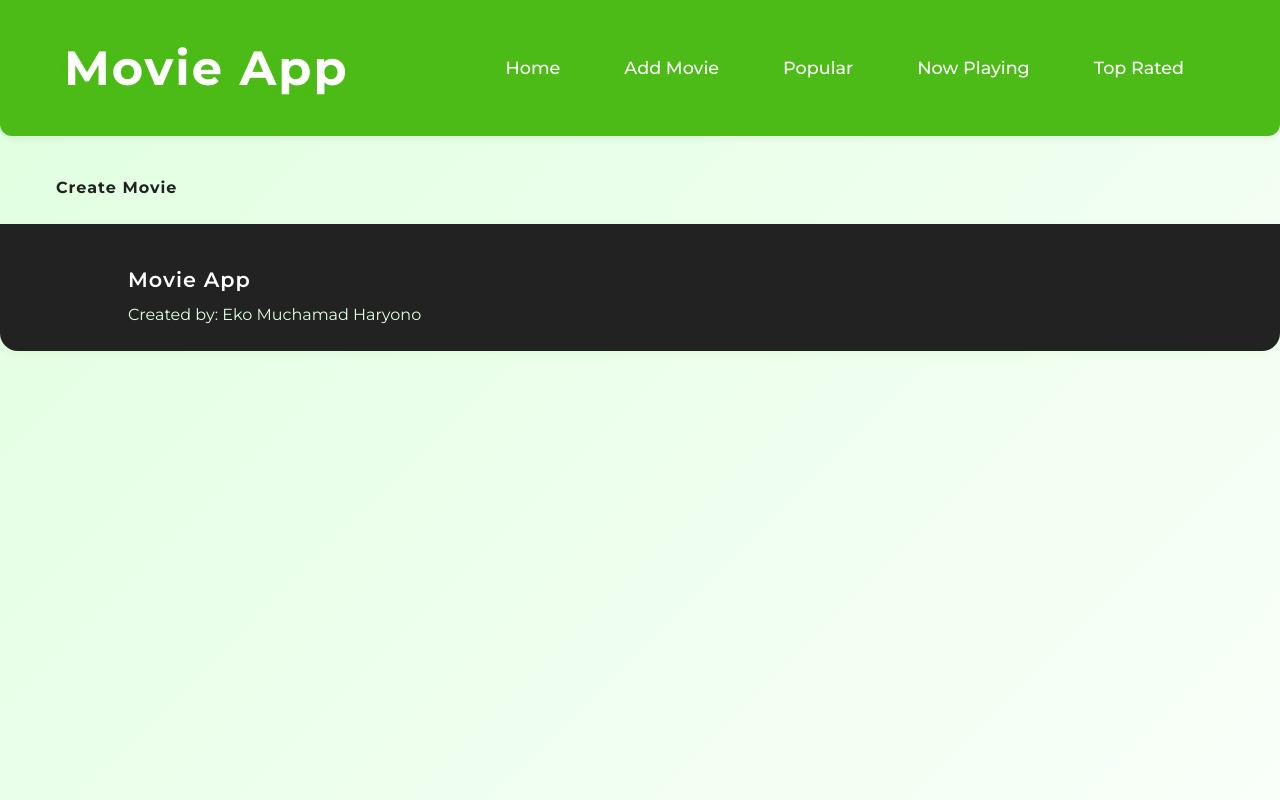
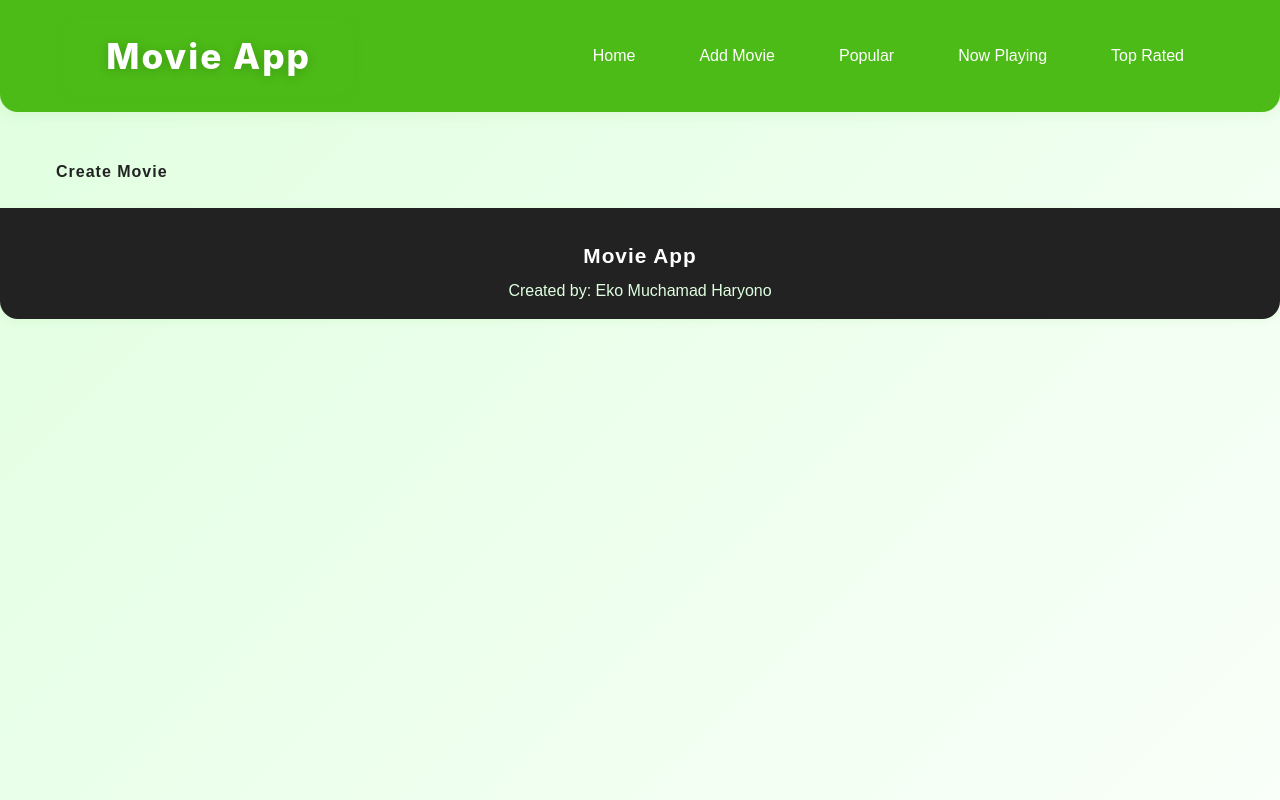
Before and after one commit to ekomh170/movie-app-vite-deploy-eko, a React (Vite) app: page /add-movie in a window 1280 px wide. Built offline with nearby package versions, Linux system fonts and the light colour scheme.

Commit message:
Start Tugas 4 Frontend - Ganti CSS Modules dengan styled-components pada komponen Footer, Hero, dan Navbar dan tambahkan komponen Button menggunakan styled-components.

```diff
--- a/src/GlobalStyle.js
+++ b/src/GlobalStyle.js
@@ -18,16 +18,6 @@ const GlobalStyle = createGlobalStyle`
     color: #222;
     min-width: 320px;
     min-height: 100vh;
-  }
-
-  a {
-    font-weight: 500;
-    color: #4cbb17;
-    text-decoration: none;
-    transition: color 0.2s;
-  }
-  a:hover {
-    color: #39ff12;
   }
 
   h1, h2, h3, h4, h5, h6 {
--- a/src/components/Footer/Footer.jsx
+++ b/src/components/Footer/Footer.jsx
@@ -1,15 +1,32 @@
-import styles from './Footer.module.css';
+import styled from 'styled-components';
+
+const FooterWrapper = styled.footer`
+    width: 100%;
+    background: #222;
+    color: #fff;
+    padding: 2rem 1rem 1rem 1rem;
+    border-radius: 0 0 18px 18px;
+    box-shadow: 0 2px 8px rgba(76, 187, 23, 0.08);
+    text-align: center;
+`;
+const FooterTitle = styled.h2`
+    margin-bottom: 0.5rem;
+    font-size: 1.3rem;
+    font-weight: 600;
+    color: #fff;
+`;
+const FooterAuthor = styled.p`
+    margin-bottom: 0;
+    font-size: 1rem;
+    color: #e0ffe0;
+`;
 
 function Footer() {
     return (
-        <div className={styles.container}>
-            <footer className={styles.footer}></footer>
-            <h2 className={styles.footer__title}>Movie App</h2>
-            <p className={styles.footer__author}>
-                Created by: Eko Muchamad Haryono
-            </p>
-        </div>
+        <FooterWrapper>
+            <FooterTitle>Movie App</FooterTitle>
+            <FooterAuthor>Created by: Eko Muchamad Haryono</FooterAuthor>
+        </FooterWrapper>
     );
 }
-
 export default Footer;
--- a/src/components/Hero/Hero.jsx
+++ b/src/components/Hero/Hero.jsx
@@ -1,7 +1,54 @@
-// Import hook React dan CSS module
+// Import hook React dan styled-components
 import { useEffect, useState } from 'react';
-import styles from './Hero.module.css';
-import Button from '../Button/Button';
+import styled from 'styled-components';
+import Button from '../UI/Button/Button';
+
+// Styled components
+const HeroWrapper = styled.section`
+    max-width: 1200px;
+    margin: 0 auto;
+    padding: 2rem;
+    display: flex;
+    flex-direction: row;
+    align-items: center;
+    justify-content: space-between;
+    gap: 2rem;
+    flex-wrap: wrap;
+`;
+const HeroLeft = styled.div`
+    flex: 1;
+    min-width: 300px;
+`;
+const HeroRight = styled.div`
+    flex: 1;
+    min-width: 300px;
+    text-align: center;
+`;
+const HeroTitle = styled.h2`
+    font-size: 2.4rem;
+    color: #222;
+    margin-bottom: 1rem;
+    font-weight: 700;
+    letter-spacing: 1px;
+`;
+const HeroGenre = styled.h3`
+    font-size: 1.1rem;
+    color: #4cbb17;
+    margin-bottom: 1rem;
+    font-weight: 500;
+`;
+const HeroDesc = styled.p`
+    font-size: 1.05rem;
+    color: #444;
+    margin-bottom: 1.5rem;
+    line-height: 1.6;
+`;
+const HeroImage = styled.img`
+    width: 100%;
+    max-width: 400px;
+    border-radius: 16px;
+    box-shadow: 0 4px 16px rgba(0, 0, 0, 0.12);
+`;
 
 function Hero() {
     // State untuk menyimpan data movie
@@ -21,40 +68,32 @@ function Hero() {
 
     // Jika movie belum dimuat, tampilkan loading
     if (!movie) {
-        return <div className={styles.container}>Loading...</div>;
+        return <HeroWrapper>Loading...</HeroWrapper>;
     }
 
     // Jika movie sudah ada, tampilkan informasi film
     return (
-        <div className={styles.container}>
-            <section className={styles.hero}>
-                <div className={styles.hero__left}>
+        <HeroWrapper>
+            <HeroLeft>
                 {/* Judul film */}
-                    <h2 className={styles.hero__title}>{movie.Title}</h2>
+                <HeroTitle>{movie.Title}</HeroTitle>
 
                 {/* Genre film */}
-                    <h3 className={styles.hero__genre}>Genre: {movie.Genre}</h3>
+                <HeroGenre>Genre: {movie.Genre}</HeroGenre>
 
                 {/* Deskripsi film */}
-                    <p className={styles.hero__description}>{movie.Plot}</p>
+                <HeroDesc>{movie.Plot}</HeroDesc>
 
                 {/* Tombol "Watch" (belum ada aksi) */}
-                    <Button variant="primary">Watch</Button>
-                    {/* <Button variant="primary" full>
+                <Button variant="primary" size="md">
                     Watch
-                    </Button> */}
-                </div>
-
-                <div className={styles.hero__right}>
+                </Button>
+            </HeroLeft>
+            <HeroRight>
                 {/* Gambar poster film */}
-                    <img
-                        className={styles.hero__image}
-                        src={movie.Poster}
-                        alt={movie.Title}
-                    />
-                </div>
-            </section>
-        </div>
+                <HeroImage src={movie.Poster} alt={movie.Title} />
+            </HeroRight>
+        </HeroWrapper>
     );
 }
 
--- a/src/components/Navbar/Navbar.jsx
+++ b/src/components/Navbar/Navbar.jsx
@@ -1,56 +1,136 @@
 import { Link } from 'react-router-dom';
-import styles from './Navbar.module.css';
+import styled from 'styled-components';
+
+const NavbarWrapper = styled.nav`
+    width: 100%;
+    background: ${({ theme }) => theme.colors.primary};
+    color: #fff;
+    box-shadow: 0 2px 16px rgba(76, 187, 23, 0.1);
+    border-radius: 0 0 18px 18px;
+    margin-bottom: 2rem;
+    padding: 1.2rem 2.5rem;
+    display: flex;
+    flex-direction: column;
+    position: sticky;
+    top: 0;
+    z-index: 100;
+    @media (min-width: 768px) {
+        flex-direction: row;
+        justify-content: space-between;
+        align-items: center;
+        padding: 1.2rem 4rem;
+    }
+`;
+const Brand = styled.div`
+    font-size: 2.2rem;
+    font-weight: 800;
+    letter-spacing: 2.5px;
+    color: #fff;
+    text-shadow: 0 2px 12px rgba(0, 0, 0, 0.18);
+    margin-bottom: 1rem;
+    padding: 0.3em 1.2em;
+    background: rgba(76, 187, 23, 0.92);
+    border-radius: 12px;
+    box-shadow: 0 2px 12px rgba(76, 187, 23, 0.13);
+    display: inline-block;
+    font-family: 'Montserrat', 'Inter', sans-serif;
+    letter-spacing: 2px;
+    transition: background 0.2s;
+    &:hover {
+        background: #39ff12;
+        color: #222;
+    }
+    @media (min-width: 768px) {
+        margin-bottom: 0;
+    }
+`;
+const NavList = styled.ul`
+    display: flex;
+    flex-direction: column;
+    list-style: none;
+    padding: 0;
+    margin: 0;
+    gap: 0.5rem;
+    @media (min-width: 768px) {
+        flex-direction: row;
+        gap: 0;
+    }
+`;
+const NavItem = styled.li`
+    margin-bottom: 0.5rem;
+    @media (min-width: 768px) {
+        margin: 0 1.2rem;
+    }
+    @media (min-width: 992px) {
+        margin: 0 2rem;
+    }
+`;
+const NavLink = styled.a`
+    text-decoration: none;
+    color: #fff !important;
+    font-size: 1.08rem;
+    font-weight: 600;
+    padding: 0.45em 1.2em;
+    border-radius: 8px;
+    background: transparent;
+    transition: color 0.2s, background 0.2s, box-shadow 0.2s;
+    box-shadow: none;
+    display: inline-block;
+    position: relative;
+    &:hover,
+    &:focus {
+        color: #222 !important;
+        background: #e0ffe0;
+        box-shadow: 0 2px 12px rgba(76, 187, 23, 0.13);
+        outline: none;
+    }
+    &::after {
+        content: '';
+        display: block;
+        margin: 0 auto;
+        width: 0%;
+        height: 2px;
+        background: #fff;
+        transition: width 0.3s;
+    }
+    &:hover::after,
+    &:focus::after {
+        width: 60%;
+        background: #4cbb17;
+    }
+`;
 
 export default function Navbar() {
     return (
-        <div
-            className={styles.container}
-            style={{
-                boxShadow: '0 2px 8px rgba(0,0,0,0.07)',
-                borderRadius: '0 0 12px 12px',
-                marginBottom: '1.5rem',
-            }}>
-            <div className={styles.navbar}>
-                {/* Brand logo */}
-                <h1
-                    className={styles.navbar__brand}
-                    style={{
-                        letterSpacing: '2px',
-                        color: '#fff',
-                        textShadow: '0 2px 8px #4cbb17',
-                    }}>
-                    Movie App
-                </h1>
-
-                {/* Navigation links */}
-                <ul className={styles.navbar__list}>
-                    <li className={styles.navbar__item}>
-                        <Link className={styles.navbar__link} to="/">
+        <NavbarWrapper>
+            <Brand>Movie App</Brand>
+            <NavList>
+                <NavItem>
+                    <Link as={NavLink} to="/">
                         Home
                     </Link>
-                    </li>
-                    <li className={styles.navbar__item}>
-                        <Link className={styles.navbar__link} to="/add-movie">
+                </NavItem>
+                <NavItem>
+                    <Link as={NavLink} to="/add-movie">
                         Add Movie
                     </Link>
-                    </li>
-                    <li className={styles.navbar__item}>
-                        <Link className={styles.navbar__link} to="/popular">
+                </NavItem>
+                <NavItem>
+                    <Link as={NavLink} to="/popular">
                         Popular
                     </Link>
-                    </li>
-                    <li className={styles.navbar__item}>
-                        <Link className={styles.navbar__link} to="/now-playing">
+                </NavItem>
+                <NavItem>
+                    <Link as={NavLink} to="/now-playing">
                         Now Playing
                     </Link>
-                    </li>
-                    <li className={styles.navbar__item}>
-                        <Link className={styles.navbar__link} to="/top-rated">
+                </NavItem>
+                <NavItem>
+                    <Link as={NavLink} to="/top-rated">
                         Top Rated
                     </Link>
-                    </li>
-                </ul>
-            </div>
-        </div>
+                </NavItem>
+            </NavList>
+        </NavbarWrapper>
     );
 }
--- a/src/components/Button/Button.jsx
+++ b/src/components/UI/Button/Button.jsx
@@ -1,13 +1,29 @@
 import styled, { css } from 'styled-components';
 
+const sizeMap = {
+    sm: {
+        fontSize: '0.8rem',
+        padding: '0.2rem 0.5rem',
+    },
+    md: {
+        fontSize: '1rem',
+        padding: '0.5rem 1rem',
+    },
+    lg: {
+        fontSize: '1.3rem',
+        padding: '0.5rem 1rem',
+    },
+};
+
 const Button = styled.button`
-    padding: 0.8rem 2rem;
     border: none;
     border-radius: 10px;
     color: #fff;
     cursor: pointer;
     background-color: ${({ variant, theme }) =>
         theme.colors[variant] || theme.colors.primary};
+    font-size: ${({ size = 'md' }) => sizeMap[size].fontSize};
+    padding: ${({ size = 'md' }) => sizeMap[size].padding};
 
     // PROPS FULL
     ${({ full }) =>
--- a/src/index.css
+++ b/src/index.css
@@ -1,6 +1,4 @@
 @import 'tailwindcss';
-
-/* Hapus @plugin dan @custom-variant karena tidak didukung di file CSS, plugin sudah otomatis aktif jika diinstall dan dikonfigurasi di Tailwind v4 */
 
 :root {
     font-family: 'Inter', system-ui, Avenir, Helvetica, Arial, sans-serif;
@@ -25,17 +23,6 @@ body {
     background: none;
     color: #222;
     font-family: inherit;
-}
-
-a {
-    font-weight: 500;
-    color: #4cbb17;
-    text-decoration: none;
-    transition: color 0.2s;
-}
-
-a:hover {
-    color: #39ff12;
 }
 
 h1,
@@ -91,10 +78,6 @@ img {
         background: linear-gradient(135deg, #e0ffe0 0%, #f9fff9 100%);
     }
 
-    a:hover {
-        color: #4cbb17;
-    }
-
     button {
         background: linear-gradient(90deg, #4cbb17 60%, #39ff12 100%);
         color: #fff;
--- a/src/pages/Home.jsx
+++ b/src/pages/Home.jsx
@@ -4,7 +4,7 @@ import AddMovieForm from '../components/Movies/AddMovieForm';
 import { useState } from 'react';
 import data from '../utils/constants/data';
 import Counter from '../components/Counter';
-import Button from '../components/Button/Button';
+import Button from '../components/UI/Button/Button';
 
 function Home() {
     const [movies, setMovies] = useState(data);
```
Lines whose indentation alone changed are shown as unchanged.
